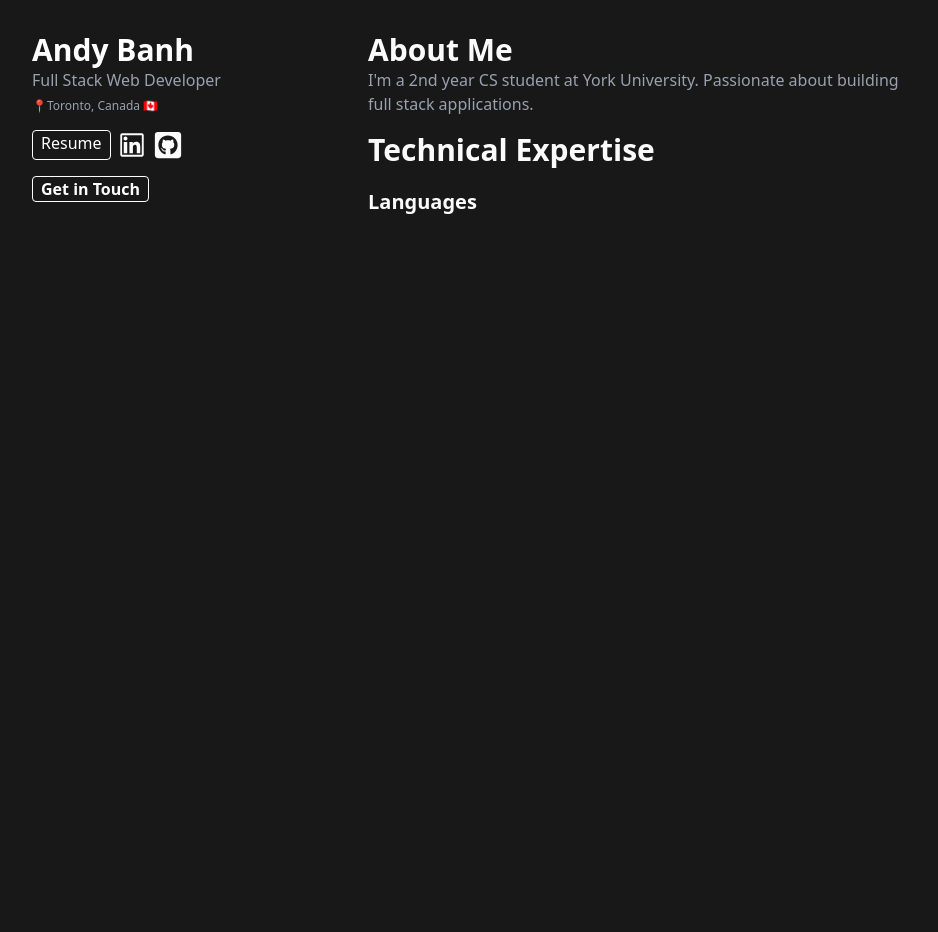
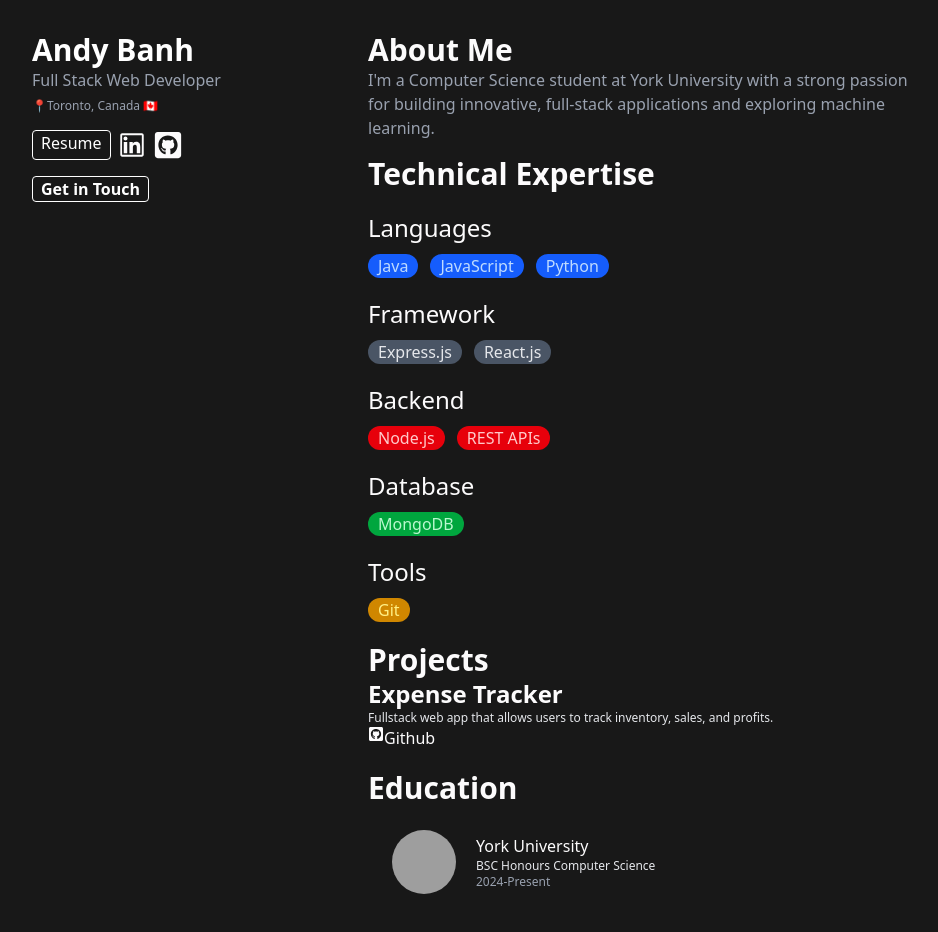
Before and after one commit to AndyyBanh/portfolio, a React (Vite) app: page / in a window 1280 px wide. Shown: the top 932 px of the page, without its empty margins (0-938 px from the left). Before the commit the page ends 800 px from the top, so only its background shows below. Built offline with nearby package versions, Linux system fonts and the light colour scheme; grey boxes are pictures that could not be loaded.

Commit message:
Working on body

```diff
--- a/src/body/About.jsx
+++ b/src/body/About.jsx
@@ -5,7 +5,7 @@ const About = () => {
         <div className="flex justify-center ">
             <div className="flex flex-col max-w-xl w-full px-4">
                 <h4 className="font-semibold text-3xl">About Me</h4>
-                <p className="text-gray-400">I'm a 2nd year CS student at York University. Passionate about building full stack applications.</p>
+                <p className="text-gray-400">I'm a Computer Science student at York University with a strong passion for building innovative, full-stack applications and exploring machine learning.</p>
             </div>
         </div>
     )
--- /dev/null
+++ b/src/body/Education.jsx
@@ -0,0 +1,26 @@
+import React from "react";
+
+const Education = () => {
+    return (
+        <div className="flex justify-center mt-5">
+            <div className="flex flex-col max-w-xl w-full px-4">
+                <h4 className="text-3xl font-semibold">Education</h4>
+                <div className="card flex items-center space-x-5">
+                     <img
+                        src="https://oappa.ca/wp-content/uploads/2019/07/YorkULogo_Ver_rgb_square.jpg"
+                        alt="Yorku logo"
+                        className="rounded-full w-16 h-16 "
+                    />
+                    <div>
+                        <h5 className="font-medium">York University</h5>
+                        <p className="text-xs text-gray-200">BSC Honours Computer Science</p>
+                        <p className="text-xs text-gray-400">2024-Present</p>
+                    </div>
+
+                </div>
+            </div>
+        </div>
+    )
+};
+
+export default Education;
--- /dev/null
+++ b/src/body/Project.jsx
@@ -0,0 +1,15 @@
+import React from "react";
+import ExpenseTracker from "../project/ExpenseTracker";
+
+const Project = () =>{
+    return (
+        <div className="flex justify-center mt-5">
+            <div className="flex flex-col max-w-xl w-full px-4">
+                <h4 className="text-3xl font-semibold">Projects</h4>
+                <ExpenseTracker />
+            </div>
+        </div>
+    )
+};
+
+export default Project;
--- a/src/body/Tech.jsx
+++ b/src/body/Tech.jsx
@@ -1,12 +1,44 @@
 import React from "react";
-import Skills from "../tech/Skills";
+import SkillCard from "../tech/SkillCard";
 
 const Tech = () => {
     return (
         <div className="flex justify-center mt-4">
             <div className="flex flex-col max-w-xl w-full px-4">
                 <h4 className="text-3xl font-semibold">Technical Expertise</h4>
-                <Skills />
+                {/* Languages */}
+                <h5 className="mt-5  text-2xl">Languages</h5>
+                <div className="flex flex-wrap mt-2.5 space-x-3">
+                    <SkillCard name="Java" type="language"  />
+                    <SkillCard name="JavaScript" type="language" />
+                    <SkillCard name="Python" type="language" />
+                </div>
+
+                 {/* Framework */}
+                <h5 className="mt-5  text-2xl">Framework</h5>
+                <div className="flex flex-wrap mt-2.5 space-x-3">
+                    <SkillCard name="Express.js" type="framework" />
+                    <SkillCard name="React.js" type="framework" />
+                </div>
+
+                {/* Backend */}
+                <h5 className="mt-5  text-2xl">Backend</h5>
+                <div className="flex flex-wrap mt-2.5 space-x-3">
+                    <SkillCard name="Node.js" type="backend" />
+                    <SkillCard name="REST APIs" type="backend" />
+                </div>
+
+                {/* DB */}
+                <h5 className="mt-5  text-2xl">Database</h5>
+                <div className="flex flex-wrap mt-2.5 space-x-3">
+                    <SkillCard name="MongoDB" type="database" />
+                </div>
+
+                {/* Tools */}
+                <h5 className="mt-5  text-2xl">Tools</h5>
+                <div className="flex flex-wrap mt-2.5 space-x-3">
+                    <SkillCard name="Git" type="tools" />
+                </div>
             </div>
         </div>
     )
--- a/src/components/Body.jsx
+++ b/src/components/Body.jsx
@@ -1,6 +1,8 @@
 import React from "react";
 import About from "../body/About";
 import Tech from "../body/Tech";
+import Project from "../body/Project";
+import Education from "../body/Education";
 
 const Body = () => {
 
@@ -8,7 +10,8 @@ const Body = () => {
         <div className="flex-1 overflow-y-auto p-8">
             <About />
             <Tech />
-
+            <Project />
+            <Education />
         </div>
     )
 };
--- a/src/components/Header.jsx
+++ b/src/components/Header.jsx
@@ -13,13 +13,13 @@ const Header = () => {
             <div className="flex flex-col mt-4">
                 <div className="flex gap-1.5">
                     <a
-                        className="border px-2 rounded text-white hover:underline hover:text-gray-500"
+                        className="border px-2 rounded text-white hover:underline hover:text-blue-500"
                         aria-label="Resume"
                     >
                         Resume
                     </a>
                     <a
-                        className="text-3xl flex items-center hover:text-gray-500"
+                        className="text-3xl flex items-center hover:text-blue-500"
                         aria-label="Linkedin"
                         href="https://www.linkedin.com/in/andy-banh-a643a0278"
                     >
@@ -27,7 +27,7 @@ const Header = () => {
                     </a>
 
                     <a
-                        className="text-3xl flex items-center hover:text-gray-500"
+                        className="text-3xl flex items-center hover:text-blue-500"
                         aria-label="Github"
                         href="https://github.com/AndyyBanh"
                     >
@@ -35,7 +35,7 @@ const Header = () => {
                     </a>
                 </div>
                 <a
-                    className="w-fit border font-semibold hover:text-gray-500 px-2 text-white rounded mt-4"
+                    className="w-fit border font-semibold hover:text-blue-500 px-2 text-white rounded mt-4"
                     href="mailto:andybanhab@gmail.com"
                 >
                     Get in Touch
--- a/src/index.css
+++ b/src/index.css
@@ -14,5 +14,5 @@
 }
 
 .card {
-  @apply bg-gray-900 p-6 rounded-2xl shadow-md shadow-gray-900 border border-gray-900/50;
+  @apply p-6 hover:border-1 rounded;
 }
--- /dev/null
+++ b/src/project/ExpenseTracker.jsx
@@ -0,0 +1,21 @@
+import React from "react";
+import { FaGithubSquare } from "react-icons/fa";
+
+const ExpenseTracker = () => {
+    return (
+        <div className="">
+            <h4 className="font-semibold text-2xl">Expense Tracker</h4>
+            <p className="text-xs text-gray-200">Fullstack web app that allows users to track inventory, sales, and profits.</p>
+            <a
+                className="flex hover:text-blue-500"
+                aria-label="Expense Tracker"
+                href=""
+            >
+                <FaGithubSquare />
+                Github
+            </a>
+        </div>
+    )
+};
+
+export default ExpenseTracker;
--- /dev/null
+++ b/src/tech/SkillCard.jsx
@@ -0,0 +1,30 @@
+import React from "react";
+
+const backgroundColor = {
+    language: "bg-blue-600",
+    framework: "bg-gray-600",
+    backend: "bg-red-600",
+    database: "bg-green-600",
+    tools: "bg-yellow-600",
+};
+
+const textColor = {
+    language: "text-blue-200",
+    framework: "text-gray-200",
+    backend: "text-red-200",
+    database: "text-green-200",
+    tools: "text-yellow-200",
+
+};
+const SkillCard = ({ name, type }) => {
+    const bgColor = backgroundColor[type?.toLowerCase()];
+    const textBg = textColor[type?.toLowerCase()];
+
+    return (
+        <div className={`rounded-2xl ${bgColor} w-fit px-2.5`}>
+           <p className={`${textBg} font-medium`}>{name}</p>
+        </div>
+    )
+};
+
+export default SkillCard;
--- a/src/tech/Skills.jsx
+++ /dev/null
@@ -1,13 +0,0 @@
-import React from "react";
-
-const Skills = () => {
-    return (
-        <div className="mt-5">
-            <div>
-            <h5 className="font-semibold text-xl">Languages</h5>
-            </div>
-        </div>
-    )
-};
-
-export default Skills;
```
